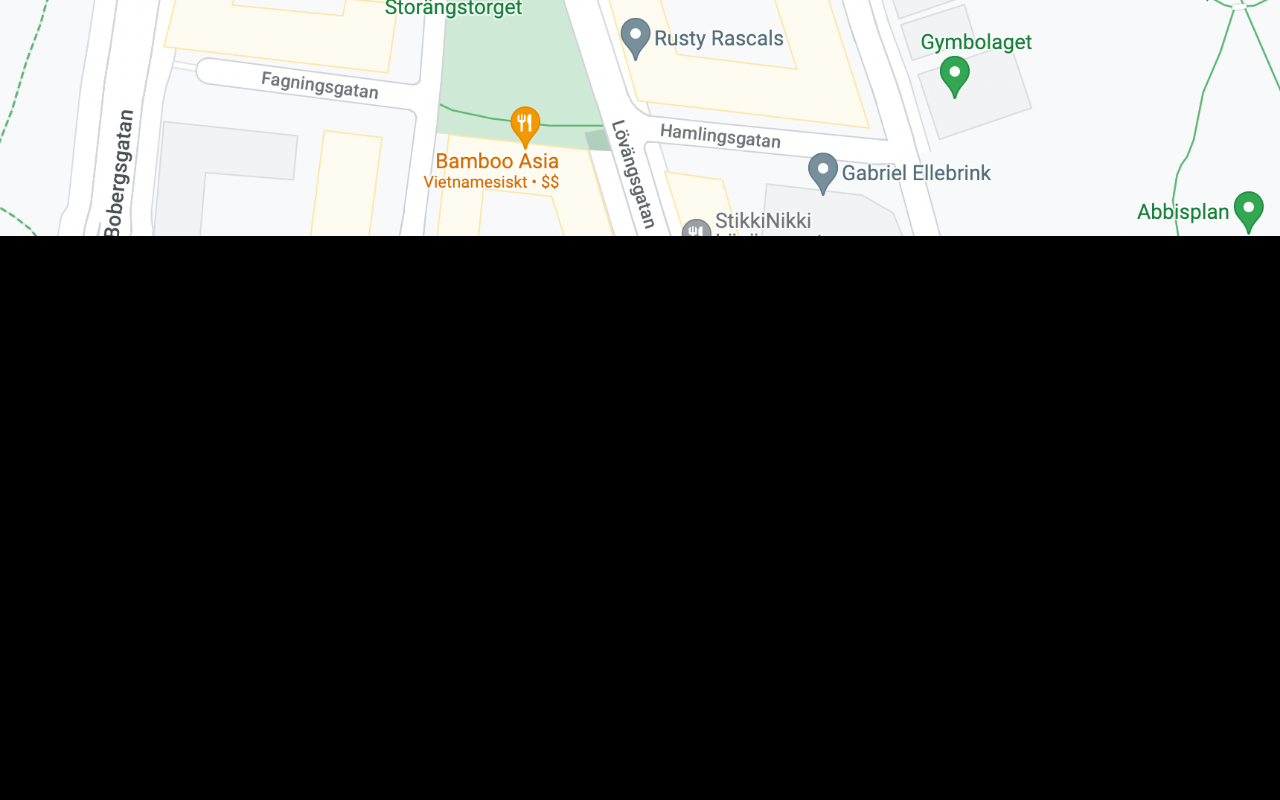
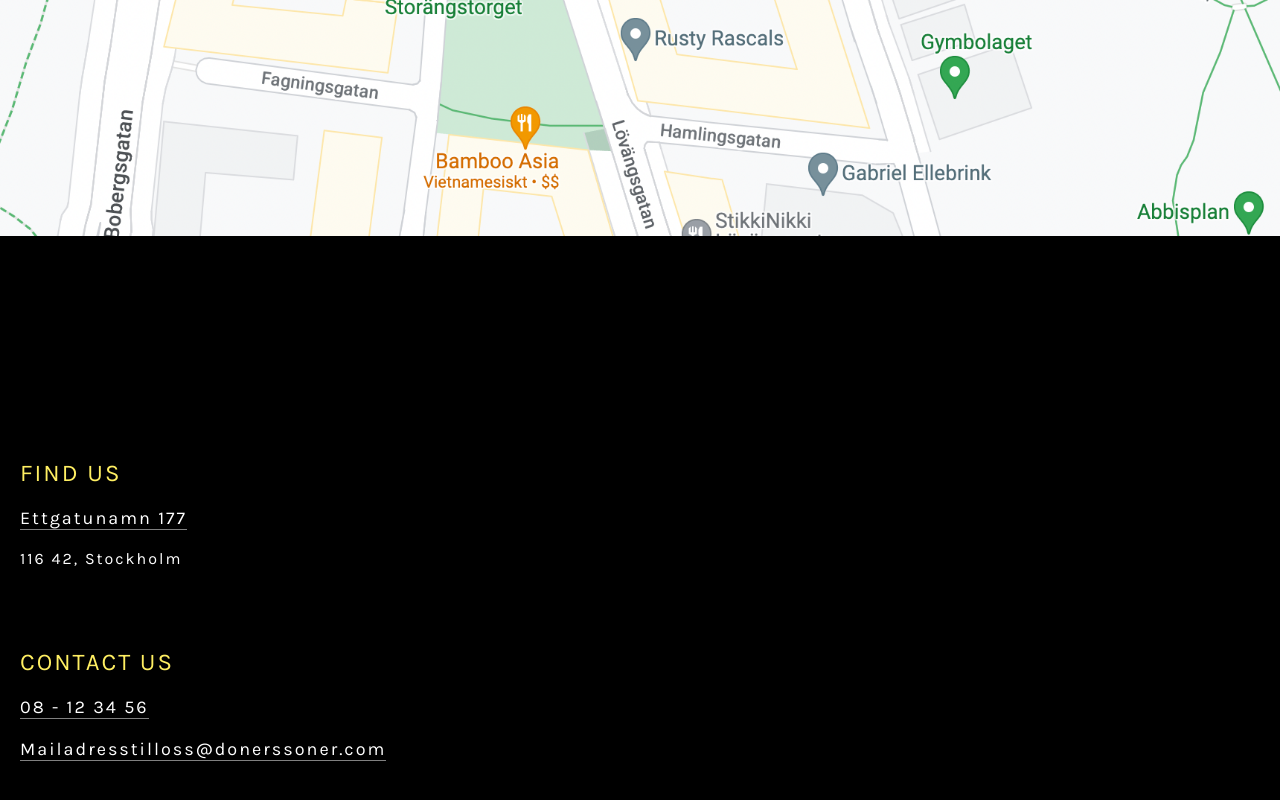
Before and after one commit to noahlissner/restaurangen-grupp3, a React (Create React App) app in the folder frontend/: page / in a window 1280 px wide. Shown: the part 4517-5317 px from the top of the page. Before the commit the page ends 4857 px from the top, so only its background shows below. Built offline with nearby package versions, Linux system fonts and the light colour scheme.

Commit message:
added footer content

```diff
--- a/frontend/src/components/pages/Home.tsx
+++ b/frontend/src/components/pages/Home.tsx
@@ -5,6 +5,7 @@
 import kebabThree from "../../assets/kebab-3.jpeg";
 import grabbarna from "../../assets/doners-soner.jpeg";
 import geolocation from "../../assets/geolocation.png";
+// import logo_placeholder from "../../assets/logo-placeholder.png";
 
 export const Home = () => {
   return (
@@ -66,6 +67,31 @@
           />
         </div>
       </div>
+      <div id="footer">
+        <div className="footer-container">
+          <div className="footer-logo-container">
+            <img src={""} alt="" />
+          </div>
+          <div className="footer-find-us">
+            <h2>FIND US</h2>
+            <div>
+              <span className="lg-text">Ettgatunamn 177</span>
+            </div>
+            <div>
+              <span className="sm-text">116 42, Stockholm</span>
+            </div>
+          </div>
+          <div className="footer-contact-us">
+            <h2>CONTACT US</h2>
+            <div>
+              <span className="lg-text">08 - 12 34 56</span>
+            </div>
+            <div>
+              <span className="lg-text">Mailadresstilloss@donerssoner.com</span>
+            </div>
+          </div>
+        </div>
+      </div>
     </>
   );
 };
--- a/frontend/src/styles/Home.scss
+++ b/frontend/src/styles/Home.scss
@@ -73,3 +73,35 @@
         }
     }
 }
+
+#footer {
+    margin: 50px 0;
+    .footer-container {
+        display: flex;
+        justify-content: flex-start;
+        align-content: center;
+        flex-direction: column;
+        padding: 20px;
+
+        div {
+            margin: 20px 0;
+        }
+
+        h2 {
+            font-weight: 100;
+        }
+
+        span {
+            color: white;
+            font-size: 18px;
+        }
+
+        .lg-text {
+            border-bottom: 1px solid gray;
+        }
+
+        .sm-text {
+            font-size: 16px;
+        }
+    }
+}
```
